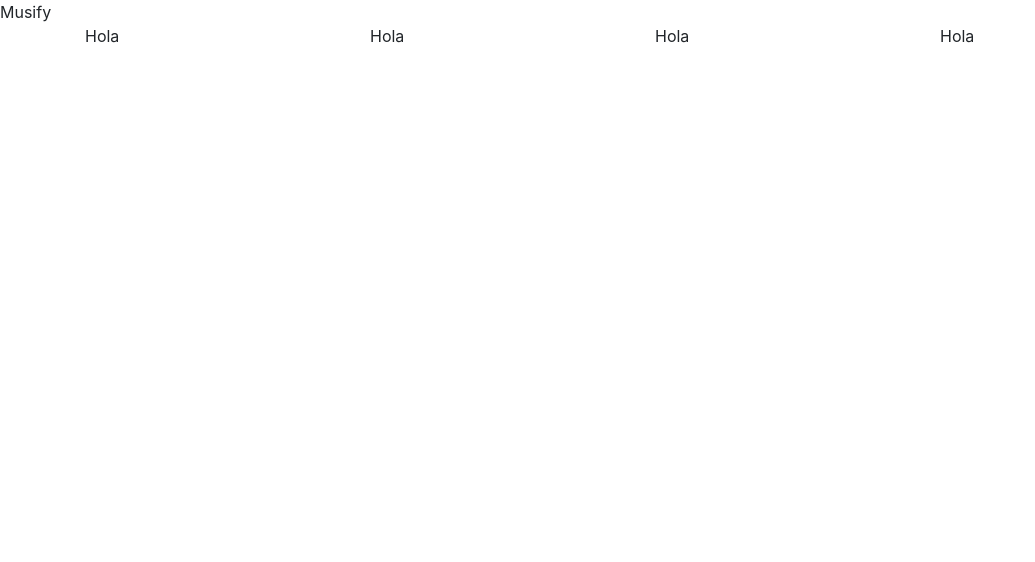
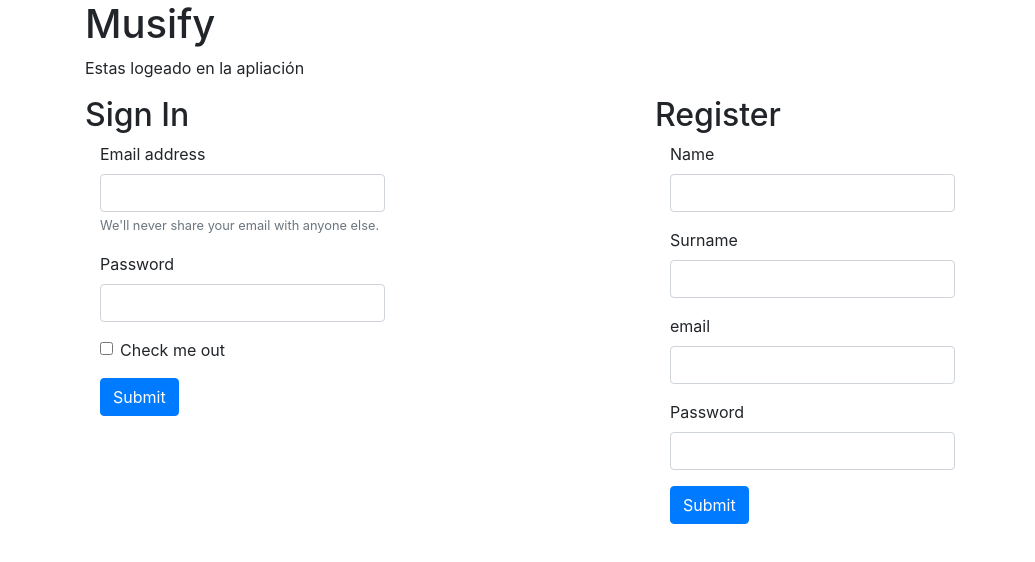
Before and after one commit to alvarormn/Spotify, an Angular app in the folder client/: page / in a window 1280 px wide. Shown: the top 562 px of the page, without its empty margins (0-1035 px from the left). Built offline with nearby package versions, Linux system fonts and the light colour scheme.

Commit message:
form to log in and registrer

```diff
--- a/client/src/app/app.component.css
+++ b/client/src/app/app.component.css
@@ -0,0 +1 @@
+background-image: linear-gradient(to top, #37ecba 0%, #72afd3 100%);
--- a/client/src/app/app.component.html
+++ b/client/src/app/app.component.html
@@ -1,17 +1,85 @@
-{{ title }}
-<div class="container">
+<div *ngIf="identity">
+  <div  class="row">
+    <div class="navigation col-lg-1">
+      <h1>{{ title }}</h1>
+    </div>
+  </div>
+
   <div class="row">
-    <div class="col-md-3">
-      Hola
+    <div class="central col-lg-12">
+      <p>Estas logeado en la apliación</p>
     </div>
-    <div class="col-md-3">
-      Hola
+    <div class="col-lg-6">
+      <h2>Sign In</h2>
+      <form #loginForm="ngForm" (ngSubmit)="onSubmit()" class="col-md-7">
+        <div class="form-group">
+          <label for="emailLogin">Email address</label>
+          <input
+            type="email"
+            #email="ngModel"
+            name="email"
+            [(ngModel)]="user.email"
+            class="form-control"
+            required
+            id="emailLogin"
+            aria-describedby="emailHelp">
+          <small
+            id="emailHelp"
+            class="form-text text-muted">
+            We'll never share your email with anyone else.
+          </small>
+          <!--Hay que añadir con una expresión regular que se introduce correctamente
+          el contenido de input-->
+        </div>
+        <div class="form-group">
+          <label for="passwordLogin">Password</label>
+          <input
+          type="password"
+          #password="ngModel"
+          name="password"
+          [(ngModel)]="user.password"
+          class="form-control"
+          required
+          id="passwordLogin">
+          <!--Hay que añadir con una expresión regular que se introduce correctamente
+          el contenido de input-->
+        </div>
+        <div class="form-group form-check">
+          <input type="checkbox" class="form-check-input" id="checkLogin">
+          <label class="form-check-label" for="checkLogin">Check me out</label>
+        </div>
+        <button type="submit" class="btn btn-primary">Submit</button>
+      </form>
     </div>
-    <div class="col-md-3">
-      Hola
-    </div>
-    <div class="col-md-3">
-      Hola
+    <div class="col-lg-6">
+      <h2>Register</h2>
+      <form #loginForm="ngForm" class="col-md-7">
+        <div class="form-group">
+          <label for="nameRegister">Name</label>
+          <input type="text" class="form-control" id="nameRegister">
+          <!--Hay que añadir con una expresión regular que se introduce correctamente
+          el contenido de input-->
+        </div>
+        <div class="form-group">
+          <label for="surnameRegister">Surname</label>
+          <input type="text" class="form-control" id="surnameRegister">
+          <!--Hay que añadir con una expresión regular que se introduce correctamente
+          el contenido de input-->
+        </div>
+        <div class="form-group">
+          <label for="emailRegister">email</label>
+          <input type="email" class="form-control" id="mailRegister">
+          <!--Hay que añadir con una expresión regular que se introduce correctamente
+          el contenido de input-->
+        </div>
+        <div class="form-group">
+          <label for="passwordRegister">Password</label>
+          <input type="password" class="form-control" id="passwordRegister">
+          <!--Hay que añadir con una expresión regular que se introduce correctamente
+          el contenido de input-->
+        </div>
+        <button type="submit" class="btn btn-primary">Submit</button>
+      </form>
     </div>
   </div>
 </div>
--- a/client/src/app/app.component.ts
+++ b/client/src/app/app.component.ts
@@ -1,5 +1,7 @@
 import { Component } from '@angular/core';
 import * as $ from 'jquery';
+
+import { User } from './models/user'
 
 @Component({
   selector: 'app-root',
@@ -8,4 +10,16 @@
 })
 export class AppComponent {
   title = 'Musify';
+  user: User;
+  identity = true;
+  token;
+
+  constructor(){
+    this.user = new User('','','','','','ROLE_USER','');
+  }
+
+  onSubmit(){
+    console.log(this.user)
+  }
+
 }
--- a/client/src/app/app.module.ts
+++ b/client/src/app/app.module.ts
@@ -1,5 +1,6 @@
 import { BrowserModule } from '@angular/platform-browser';
 import { NgModule } from '@angular/core';
+import { FormsModule } from '@angular/forms';
 
 import { AppComponent } from './app.component';
 
@@ -8,7 +9,8 @@
     AppComponent
   ],
   imports: [
-    BrowserModule
+    BrowserModule,
+    FormsModule
   ],
   providers: [],
   bootstrap: [AppComponent]
--- a/client/src/index.html
+++ b/client/src/index.html
@@ -8,6 +8,8 @@
   <link rel="icon" type="image/x-icon" href="favicon.ico">
 </head>
 <body>
-  <app-root></app-root>
+  <div class="container">
+    <app-root></app-root>
+  </div>
 </body>
 </html>
```
Also changed, not shown: 1 other file (tests, documents, lock files or other folders).
